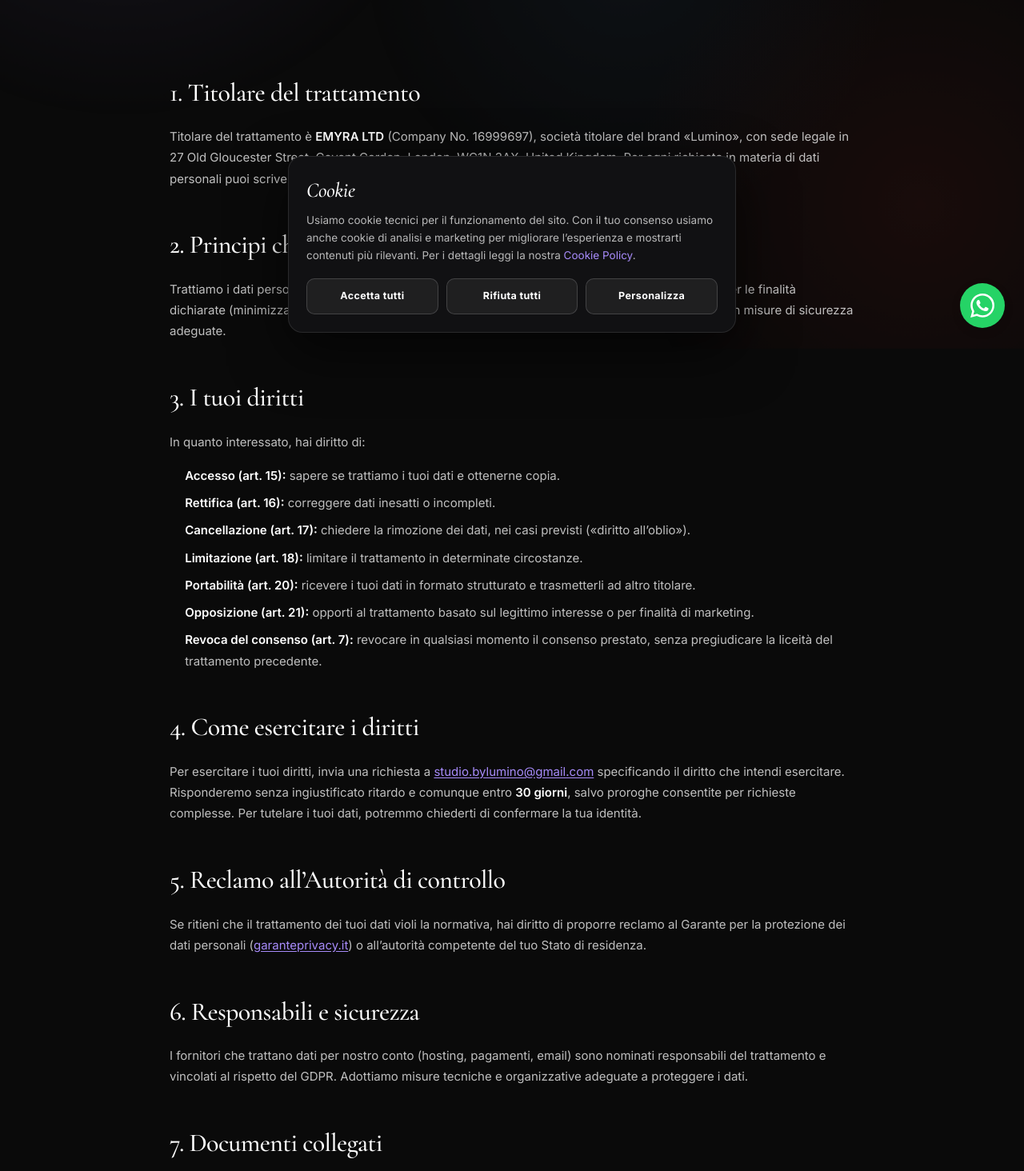
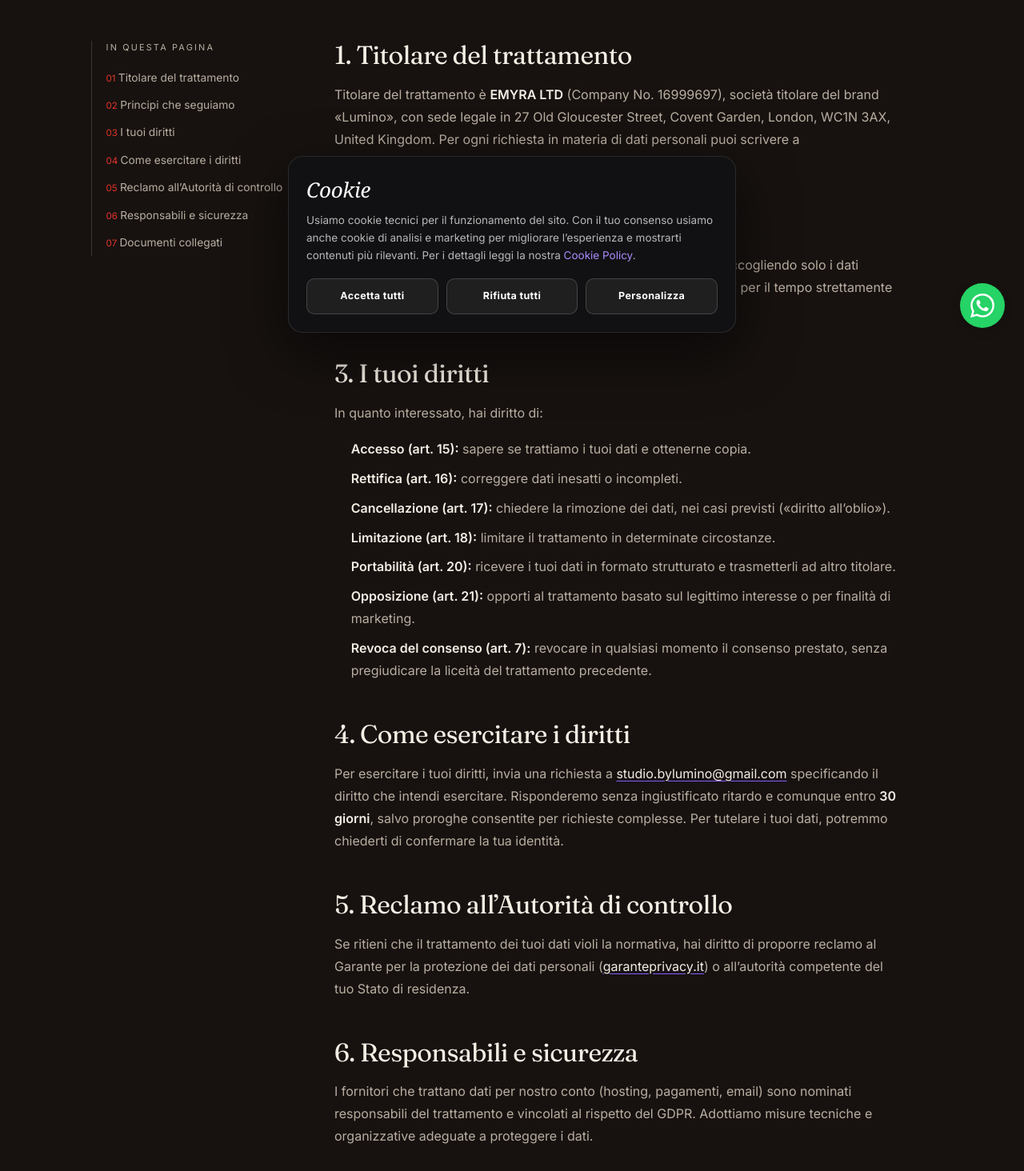
Before and after one commit to luminoagency/lumino-agency, a Next.js app: page /gdpr in a window 1280 px wide. Shown: the part 366-1830 px from the top of the page at 80% size. Built offline with nearby package versions, Linux system fonts and the light colour scheme.

Commit message:
Legali: GDPR sulla nuova cornice

```diff
--- a/app/gdpr/page.tsx
+++ b/app/gdpr/page.tsx
@@ -1,44 +1,55 @@
 import type { Metadata } from 'next'
 import Link from 'next/link'
-import SiteChrome from '@/components/site/SiteChrome'
+import LegalChrome from '@/components/legal/LegalChrome'
 import { COMPANY } from '@/lib/company'
 
 export const metadata: Metadata = {
-  title: 'Informativa GDPR · Lumino',
+  alternates: { canonical: '/gdpr' },
+  title: 'Informativa GDPR',
   description:
     'Informativa GDPR di Lumino: i diritti degli interessati, come esercitarli e gli impegni in materia di protezione dei dati personali.',
 }
 
 export default function GdprPage() {
   return (
-    <SiteChrome
-      header={{
-        kicker: '✦ legale',
-        title: 'Informativa GDPR',
-        intro:
-          'Questa pagina riassume i tuoi diritti come interessato ai sensi del Regolamento (UE) 2016/679 e come esercitarli con Lumino.',
-        updated: COMPANY.lastUpdated,
-      }}
+    <LegalChrome
+      title="Informativa GDPR"
+      intro={
+        'Questa pagina riassume i tuoi diritti come interessato ai sensi del Regolamento (UE) 2016/679 e come esercitarli con Lumino.'
+      }
+      updated={COMPANY.lastUpdated}
+      sections={[
+        { id: '1-titolare-del-trattamento', label: 'Titolare del trattamento' },
+        { id: '2-principi-che-seguiamo', label: 'Principi che seguiamo' },
+        { id: '3-i-tuoi-diritti', label: 'I tuoi diritti' },
+        {
+          id: '4-come-esercitare-i-diritti',
+          label: 'Come esercitare i diritti',
+        },
+        {
+          id: '5-reclamo-all-autorita-di-controllo',
+          label: 'Reclamo all’Autorità di controllo',
+        },
+        { id: '6-responsabili-e-sicurezza', label: 'Responsabili e sicurezza' },
+        { id: '7-documenti-collegati', label: 'Documenti collegati' },
+      ]}
     >
-      <div className="ls-container">
-        <article className="ls-prose">
-          <h2>1. Titolare del trattamento</h2>
+      <h2 id="1-titolare-del-trattamento">1. Titolare del trattamento</h2>
       <p>
         Titolare del trattamento è <strong>{COMPANY.legalName}</strong> (Company No.{' '}
-            {COMPANY.companyNumber}), società titolare del brand «{COMPANY.brand}», con sede legale
-            in {COMPANY.address.full}. Per ogni
-            richiesta in materia di dati personali puoi scrivere a{' '}
+        {COMPANY.companyNumber}), società titolare del brand «{COMPANY.brand}», con sede legale in{' '}
+        {COMPANY.address.full}. Per ogni richiesta in materia di dati personali puoi scrivere a{' '}
         <a href={`mailto:${COMPANY.privacyEmail}`}>{COMPANY.privacyEmail}</a>.
       </p>
 
-          <h2>2. Principi che seguiamo</h2>
+      <h2 id="2-principi-che-seguiamo">2. Principi che seguiamo</h2>
       <p>
-            Trattiamo i dati personali in modo lecito, corretto e trasparente, raccogliendo solo i
-            dati necessari per le finalità dichiarate (minimizzazione), conservandoli per il tempo
+        Trattiamo i dati personali in modo lecito, corretto e trasparente, raccogliendo solo i dati
+        necessari per le finalità dichiarate (minimizzazione), conservandoli per il tempo
         strettamente necessario e proteggendoli con misure di sicurezza adeguate.
       </p>
 
-          <h2>3. I tuoi diritti</h2>
+      <h2 id="3-i-tuoi-diritti">3. I tuoi diritti</h2>
       <p>In quanto interessato, hai diritto di:</p>
       <ul>
         <li>
@@ -64,21 +75,21 @@ export default function GdprPage() {
           interesse o per finalità di marketing.
         </li>
         <li>
-              <strong>Revoca del consenso (art. 7):</strong> revocare in qualsiasi momento il
-              consenso prestato, senza pregiudicare la liceità del trattamento precedente.
+          <strong>Revoca del consenso (art. 7):</strong> revocare in qualsiasi momento il consenso
+          prestato, senza pregiudicare la liceità del trattamento precedente.
         </li>
       </ul>
 
-          <h2>4. Come esercitare i diritti</h2>
+      <h2 id="4-come-esercitare-i-diritti">4. Come esercitare i diritti</h2>
       <p>
         Per esercitare i tuoi diritti, invia una richiesta a{' '}
         <a href={`mailto:${COMPANY.privacyEmail}`}>{COMPANY.privacyEmail}</a> specificando il
-            diritto che intendi esercitare. Risponderemo senza ingiustificato ritardo e comunque
-            entro <strong>30 giorni</strong>, salvo proroghe consentite per richieste complesse. Per
-            tutelare i tuoi dati, potremmo chiederti di confermare la tua identità.
+        diritto che intendi esercitare. Risponderemo senza ingiustificato ritardo e comunque entro{' '}
+        <strong>30 giorni</strong>, salvo proroghe consentite per richieste complesse. Per tutelare
+        i tuoi dati, potremmo chiederti di confermare la tua identità.
       </p>
 
-          <h2>5. Reclamo all’Autorità di controllo</h2>
+      <h2 id="5-reclamo-all-autorita-di-controllo">5. Reclamo all’Autorità di controllo</h2>
       <p>
         Se ritieni che il trattamento dei tuoi dati violi la normativa, hai diritto di proporre
         reclamo al Garante per la protezione dei dati personali (
@@ -88,14 +99,14 @@ export default function GdprPage() {
         ) o all’autorità competente del tuo Stato di residenza.
       </p>
 
-          <h2>6. Responsabili e sicurezza</h2>
+      <h2 id="6-responsabili-e-sicurezza">6. Responsabili e sicurezza</h2>
       <p>
         I fornitori che trattano dati per nostro conto (hosting, pagamenti, email) sono nominati
-            responsabili del trattamento e vincolati al rispetto del GDPR. Adottiamo misure tecniche
-            e organizzative adeguate a proteggere i dati.
+        responsabili del trattamento e vincolati al rispetto del GDPR. Adottiamo misure tecniche e
+        organizzative adeguate a proteggere i dati.
       </p>
 
-          <h2>7. Documenti collegati</h2>
+      <h2 id="7-documenti-collegati">7. Documenti collegati</h2>
       <p>
         Per il dettaglio completo dei trattamenti consulta la{' '}
         <Link href="/privacy-policy">Privacy Policy</Link> e la{' '}
@@ -106,8 +117,6 @@ export default function GdprPage() {
         Per esercitare i tuoi diritti GDPR scrivi a{' '}
         <a href={`mailto:${COMPANY.privacyEmail}`}>{COMPANY.privacyEmail}</a>.
       </div>
-        </article>
-      </div>
-    </SiteChrome>
+    </LegalChrome>
   )
 }
```
Lines whose indentation alone changed are shown as unchanged.
